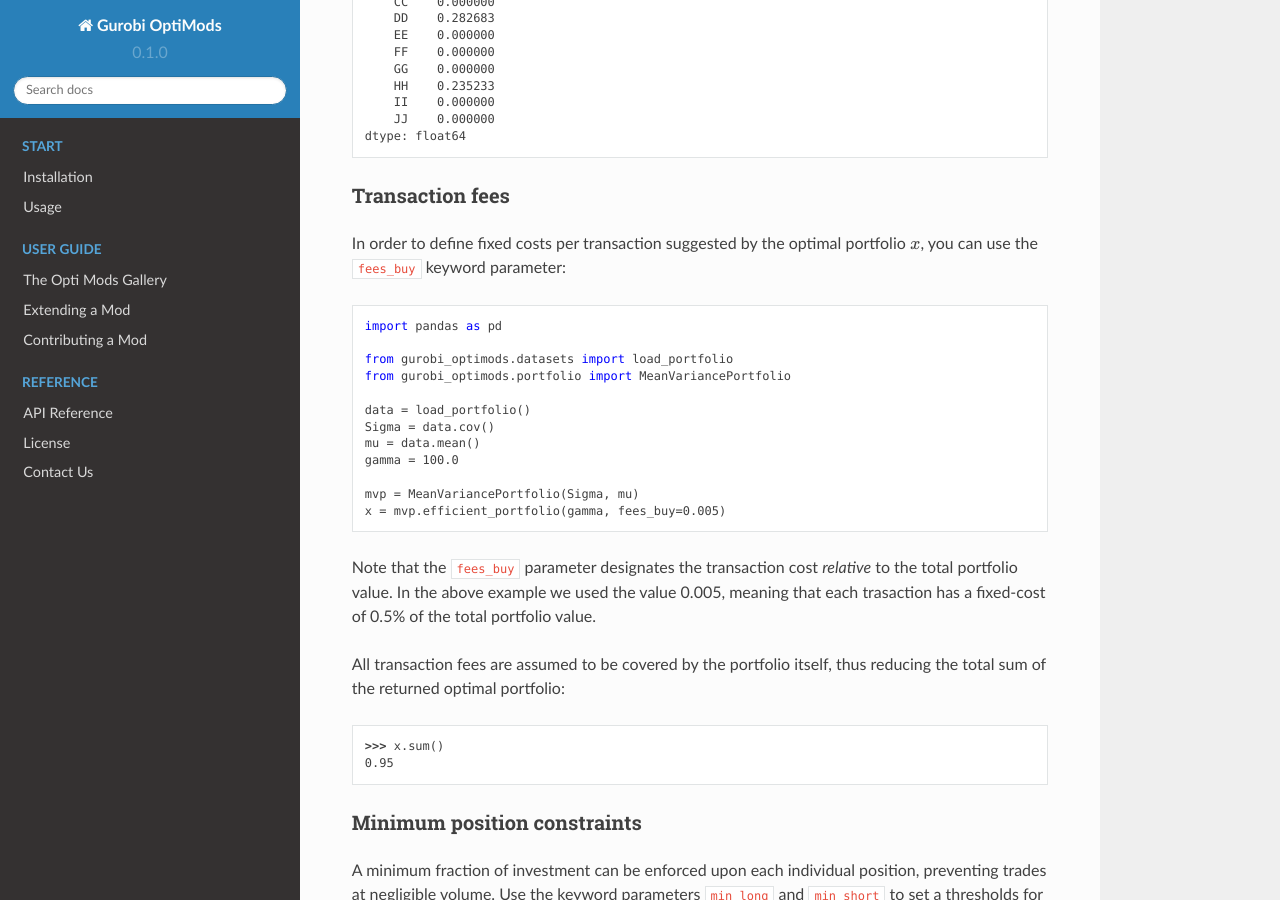
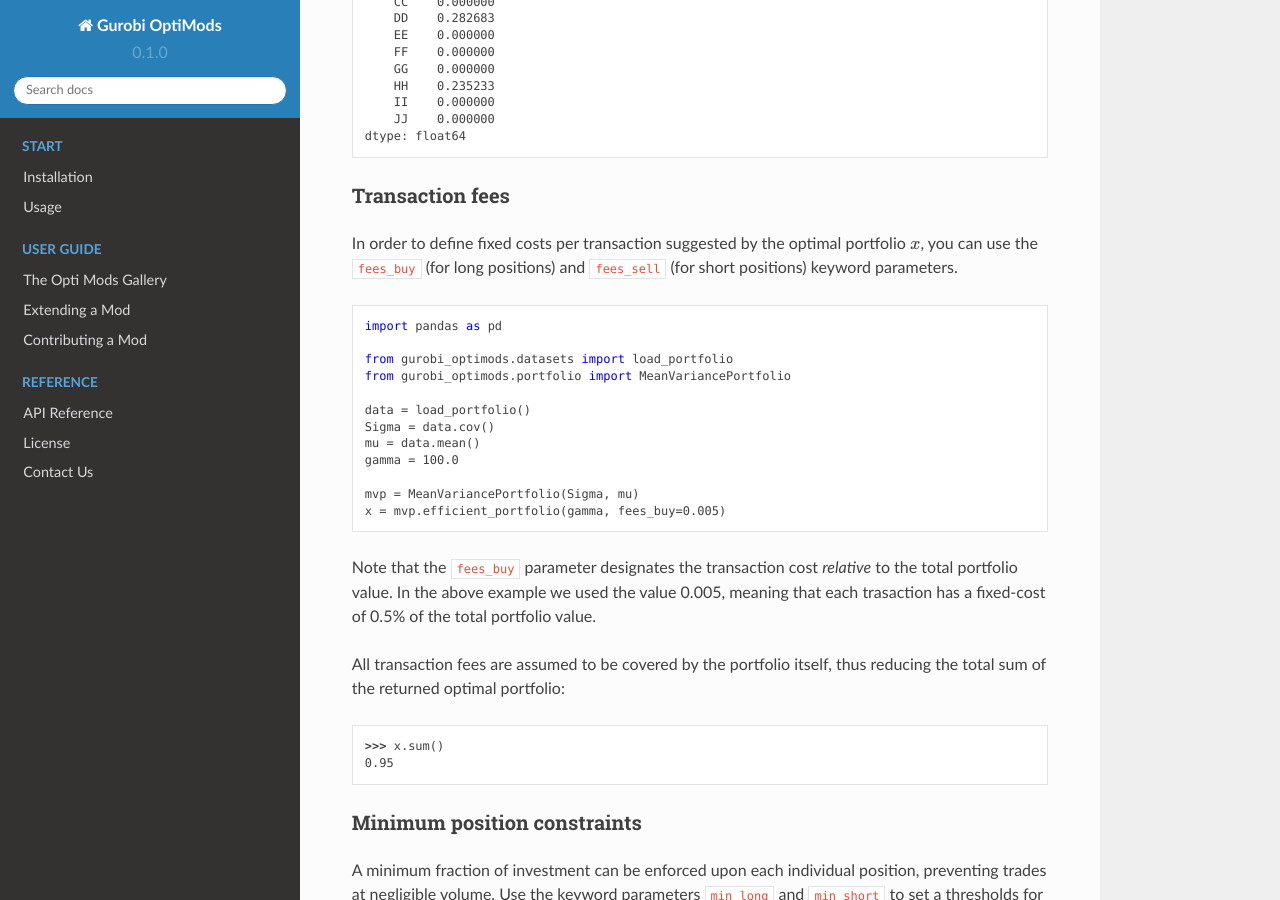
Before and after one commit to Gurobi/gurobi-optimods, a Sphinx documentation site: the page built from docs/source/mods/portfolio.rst, in a window 1280 px wide and 900 px high, scrolled down 3585 px. Built offline with Sphinx 7.4.7 and the Read the Docs theme 2.0.0, drawn with Linux system fonts in a browser that asks for light colours.

Commit message:
Mention fees for short and long selling

```diff
--- a/docs/source/mods/portfolio.rst
+++ b/docs/source/mods/portfolio.rst
@@ -295,7 +295,8 @@ Transaction fees
 ~~~~~~~~~~~~~~~~
 
 In order to define fixed costs per transaction suggested by the optimal
-portfolio :math:`x`, you can use the ``fees_buy`` keyword parameter:
+portfolio :math:`x`, you can use the ``fees_buy`` (for long positions) and
+``fees_sell`` (for short positions) keyword parameters.
 
 .. testcode:: mod
 
```
